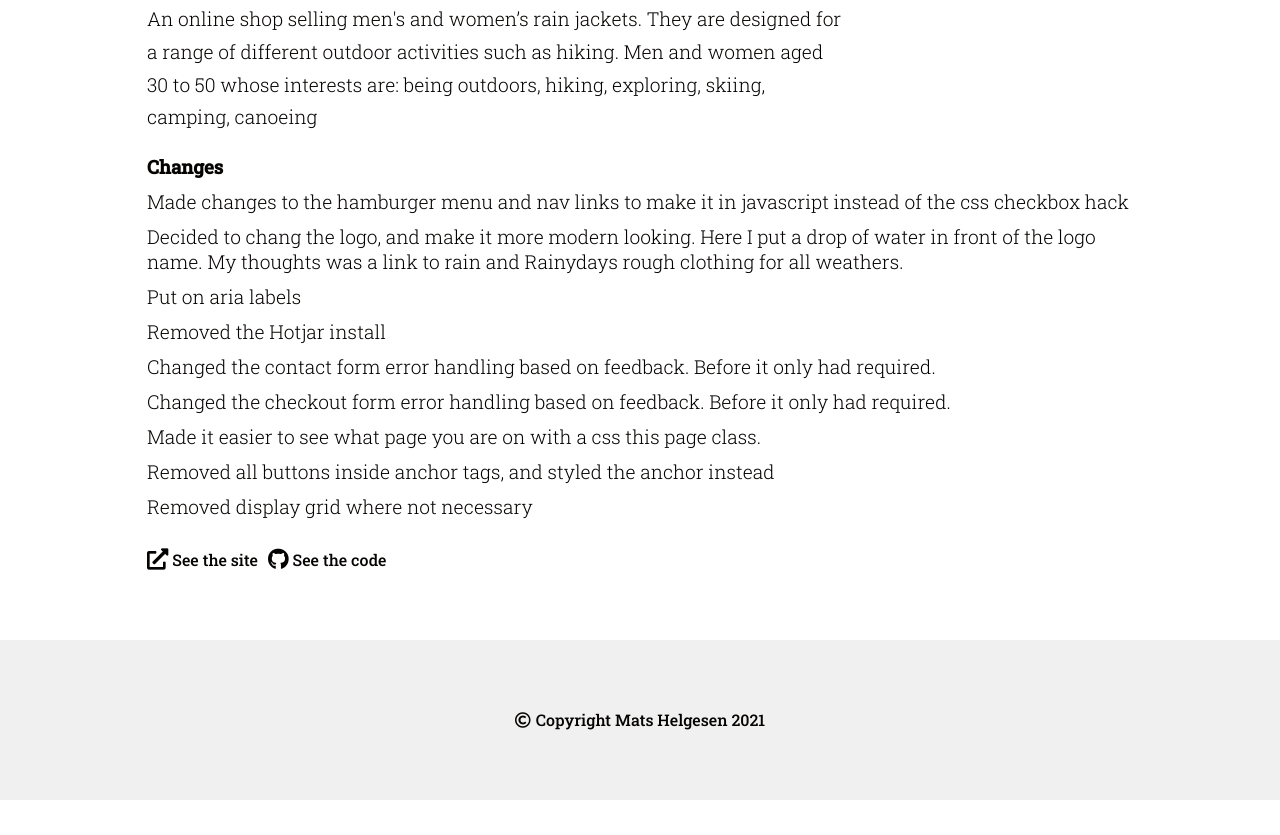
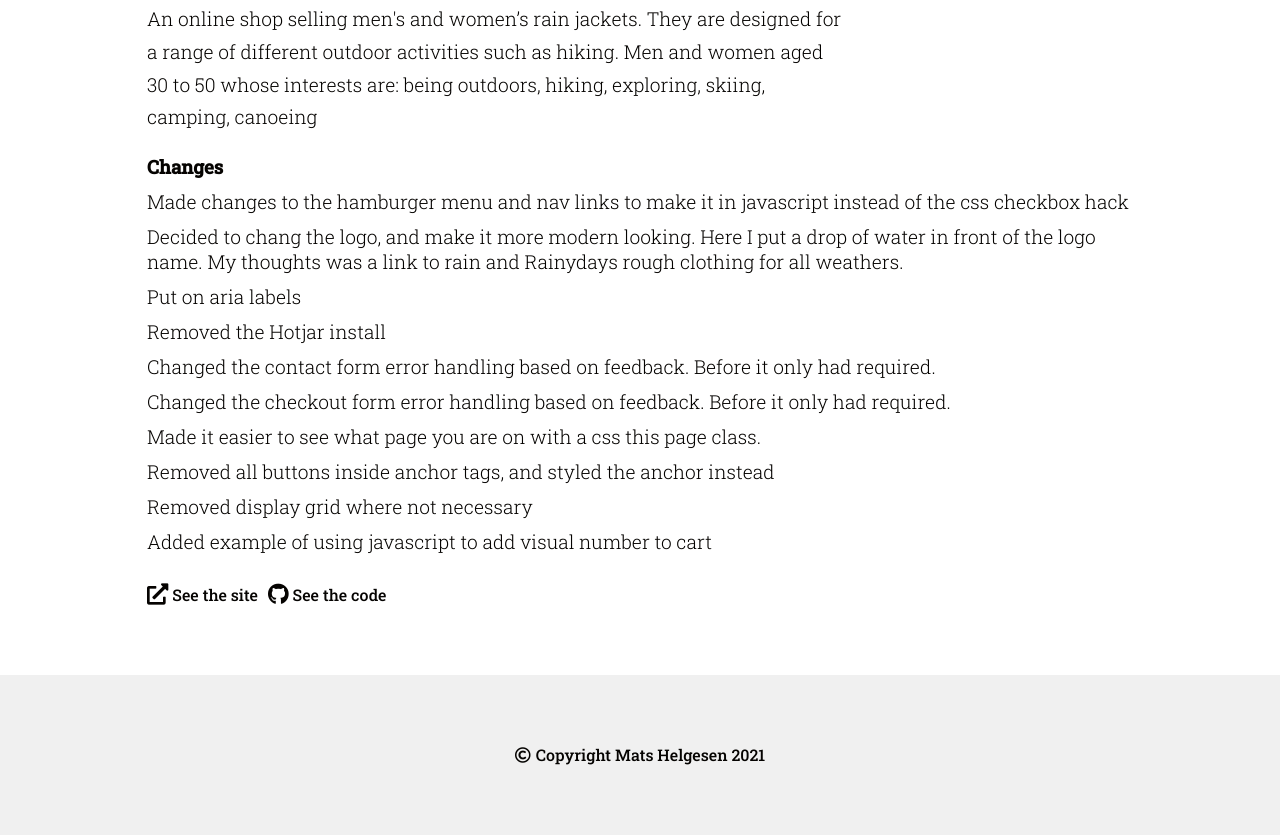
Before and after one commit to matshel/portfolio-1, a plain HTML site: page index.html in a window 1280 px wide. Shown: the part 4835-5670 px from the top of the page. Before the commit the page ends 5635 px from the top, so only its background shows below. Drawn offline with Linux system fonts and the light colour scheme.

Commit message:
Update index.html

```diff
--- a/index.html
+++ b/index.html
@@ -149,7 +149,7 @@
                         <li>Made it easier to see what page you are on with a css this page class.</li>
                         <li>Removed all buttons inside anchor tags, and styled the anchor instead</li>
                         <li>Removed display grid where not necessary</li>
-                        <li></li>
+                        <li>Added example of using javascript to add visual number to cart</li>
                     </ul>
                     <div class="portfolio-links">
                         <a href="https://rainydays-wp.netlify.app"
```
